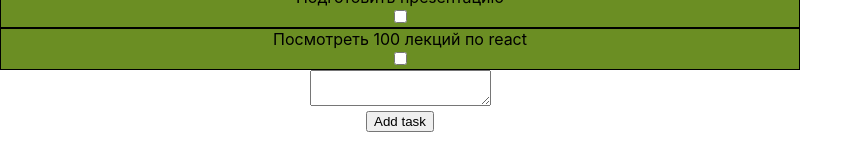
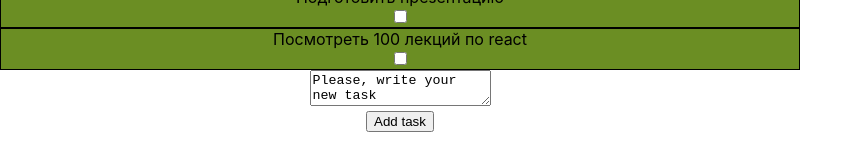
Before and after one commit to Eyhenij/ToDoList, a React (Create React App) app: page / in a window 1280 px wide. Shown: the part 140-300 px from the top of the page, without its empty margins (0-863 px from the left). Built offline with nearby package versions, Linux system fonts and the light colour scheme.

Commit message:
05.11.2020-005 Связал state и app через props

```diff
--- a/src/App.js
+++ b/src/App.js
@@ -7,8 +7,12 @@ const App = (props) => {
 
     let newTaskElement = React.createRef();
     const addTask = () => {
+        props.addTask();
+    }
+
+    let onTaskChange = () => {
         let taskText = newTaskElement.current.value;
-        props.addTask(taskText);
+        props.updateNewTaskText(taskText);
     }
 
     return (
@@ -17,7 +21,11 @@ const App = (props) => {
                 <TaskList state={props.state} />
             </div>
             <div>
-                <textarea ref={newTaskElement}></textarea>
+                <textarea
+                    ref={newTaskElement}
+                    value={props.state.newTaskText}
+                    onChange={onTaskChange}
+                />
             </div>
             <div>
                 <button onClick={addTask}>Add task</button>
--- a/src/index.js
+++ b/src/index.js
@@ -1,20 +1,12 @@
 import React from 'react';
 import ReactDOM from 'react-dom';
 import './index.css';
-import App from './App';
+// import App from './App';
 import reportWebVitals from './reportWebVitals';
 import state from './state.js';
-import { addTask } from './state';
+// import { addTask } from './state';
+import reRenderEntireTree from './render.js';
 
-
-ReactDOM.render(
-  <React.StrictMode>
-    <App
-      state={state}
-      addTask={addTask}
-    />
-  </React.StrictMode>,
-  document.getElementById('root')
-);
+reRenderEntireTree(state);
 
 reportWebVitals();
--- /dev/null
+++ b/src/render.js
@@ -0,0 +1,22 @@
+import React from 'react';
+import ReactDOM from 'react-dom';
+import App from './App';
+import { addTask } from './state.js';
+import { updateNewTaskText } from './state';
+
+let reRenderEntireTree = (state) => {
+   ReactDOM.render(
+      <React.StrictMode>
+         <App
+            state={state}
+            addTask={addTask}
+            updateNewTaskText={updateNewTaskText}
+         />
+      </React.StrictMode>,
+      document.getElementById('root')
+   );
+}
+
+
+
+export default reRenderEntireTree;
--- a/src/state.js
+++ b/src/state.js
@@ -1,3 +1,6 @@
+import reRenderEntireTree from './render.js';
+
+
 let state = {
 
    arrListData: [
@@ -6,17 +9,25 @@ let state = {
       { id: 2, description: 'закончить тестовое задание', completed: false },
       { id: 3, description: 'Подготовить презентацию', completed: false },
       { id: 4, description: 'Посмотреть 100 лекций по react', completed: false }
-   ]
+   ],
+
+   newTaskText: 'Please, write your new task'
 
 }
 export default state;
 
-export let addTask = (taskText) => {
+export let addTask = () => {
    let newTask = {
       id: 5,
-      description: taskText,
+      description: state.newTaskText,
       completed: false
    };
+   state.arrListData.push(newTask);
+   state.newTaskText = '';
+   reRenderEntireTree(state);
+}
 
-   state.arrListData.push(newTask);
+export let updateNewTaskText = (updateTask) => {
+   state.newTaskText = updateTask;
+   reRenderEntireTree(state);
 }
```
